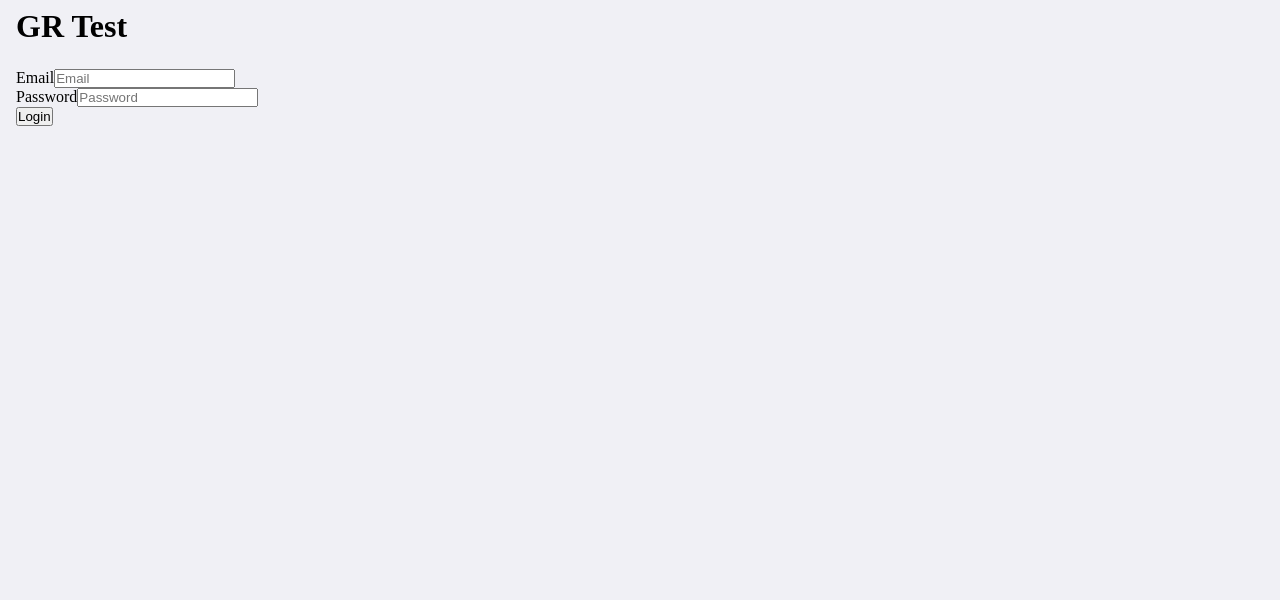
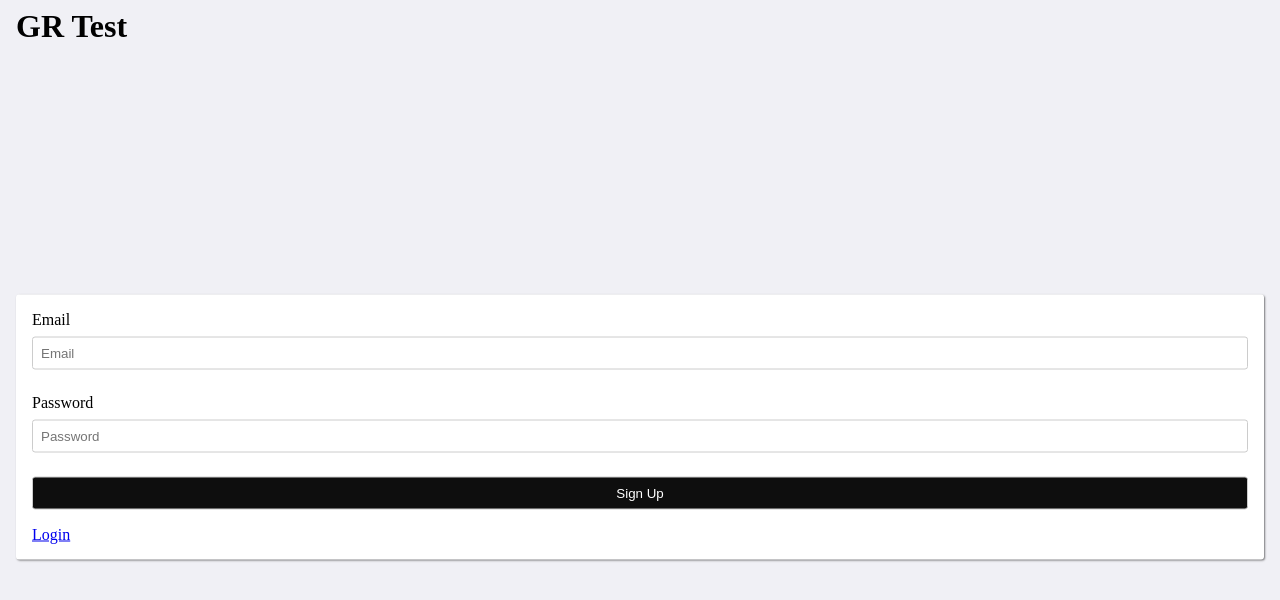
Before and after one commit to HoracioGutierrez/gr-test, a React (Vite) app: page / in a window 1280 px wide. Shown: the top 600 px of the page. Built offline with nearby package versions, Linux system fonts and the light colour scheme.

Commit message:
Add dynamic form to langin without login

```diff
--- a/src/index.scss
+++ b/src/index.scss
@@ -52,7 +52,6 @@ body {
 
 .userlist {
     display: grid;
-    //three columns same width
     grid-template-columns: repeat(3, calc((100% - 1rem) / 3) );
     grid-gap: 0.5rem;
     padding: 1rem 0;
@@ -96,6 +95,39 @@ body {
     flex-direction: column;
     gap: 1rem;
     padding: 1rem 0;
+}
+
+.form {
+    display: flex;
+    flex-direction: column;
+    gap: 1.5rem;
+}
+
+.form__control {
+    display: flex;
+    flex-direction: column;
+    gap: 0.5rem;
+}
+
+.form__input {
+    padding: 0.5rem;
+    border: 1px solid #ccc;
+    border-radius: 3px;
+}
+
+.form__submit-button {
+    padding: 0.5rem;
+    border: 1px solid #ccc;
+    border-radius: 3px;
+    background: rgb(14, 14, 14);
+    color: white;
+    cursor: pointer;
+    transition: all 0.3s ease;
+}
+
+.form__submit-button:hover {
+    background: #ccc;
+    color: black;
 }
 
 .profileform__control {
@@ -238,3 +270,22 @@ body {
     padding: 0.5rem 1rem;
     align-self: flex-start;
 }
+
+.flex {
+    display: flex;
+}
+
+.landing-form {
+    display: flex;
+    flex-direction: column;
+    gap: 1rem;
+    padding: 1rem;
+    border-radius: 3px;
+    position: absolute;
+    top : 50%;
+    left: 50%;
+    transform: translate(-50%, -50%);
+    box-shadow: 1px 1px 2px rgba(0, 0, 0, 0.5);
+    background-color: white;
+    width: calc(100% - 2rem);
+}
--- a/src/pages/Home.js
+++ b/src/pages/Home.js
@@ -1,13 +1,13 @@
 import React from 'react'
 import useUsersStore from '../api/usersStore'
 import Page from '../layout/Page'
-import LoginForm from './LoginForm'
+import HomeForm from './HomeForm'
 
 const Home = () => {
 
   const logged = useUsersStore(({ logged }) => logged)
 
-  if(!logged) return <LoginForm />
+  if(!logged) return <HomeForm/>
 
   return (
     <Page title='Welcome!'>
--- /dev/null
+++ b/src/pages/HomeForm.js
@@ -0,0 +1,23 @@
+import React, { useState } from 'react'
+import LoginForm from './LoginForm'
+import RegisterForm from './RegisterForm'
+
+const HomeForm = () => {
+
+    const [login, setLogin] = useState(false)
+
+    const toggleForm = () => {
+        setLogin(!login)
+    }
+
+    return (
+        <div className='landing-form flex'>
+            {login ? <LoginForm /> : <RegisterForm/>}
+            <a href="#" className='landing-form__link' onClick={toggleForm}>
+                {login ? 'Register' : 'Login'}
+            </a>
+        </div>
+    )
+}
+
+export default HomeForm
--- a/src/pages/LoginForm.js
+++ b/src/pages/LoginForm.js
@@ -33,17 +33,17 @@ const LoginForm = () => {
     }
 
     return (
-        <form onSubmit={handleSubmit}>
-            <div>
+        <form onSubmit={handleSubmit} className="form">
+            <div className='form__control'>
                 <label htmlFor="email">Email</label>
-                <input type="email" id="email" name="email" placeholder="Email" onChange={handleEmailChange} value={email} autoComplete="email" />
+                <input className='form__input' type="email" id="email" name="email" placeholder="Email" onChange={handleEmailChange} value={email} autoComplete="email" />
             </div>
-            <div>
+            <div className='form__control'>
                 <label htmlFor="password">Password</label>
-                <input type="password" id="password" name="password" placeholder="Password" onChange={handlePasswordChange} value={password} autoComplete="current-password" />
+                <input className='form__input' type="password" id="password" name="password" placeholder="Password" onChange={handlePasswordChange} value={password} autoComplete="current-password" />
             </div>
-            <div>
-                <button type="submit">Login</button>
+            <div className='form__control'>
+                <button className='form__submit-button' type="submit">Login</button>
             </div>
         </form>
     )
--- a/src/pages/Register.js
+++ b/src/pages/Register.js
@@ -2,58 +2,14 @@ import { createUserWithEmailAndPassword } from 'firebase/auth'
 import { addDoc, collection } from 'firebase/firestore'
 import React, { useState } from 'react'
 import { useNavigate } from 'react-router-dom'
-import { auth, db } from '../api/firebase'
 import Page from '../layout/Page'
+import RegisterForm from './RegisterForm'
 
 const Register = () => {
 
-    const [email, setEmail] = useState('')
-    const [password, setPassword] = useState('')
-    const navigate = useNavigate()
-
-    const handleSubmit = (e) => {
-        e.preventDefault()
-        createUserWithEmailAndPassword(auth, email, password)
-            .then(({user}) => {
-                return addDoc(collection(db,'users'), {
-                    email: email,
-                    uid: user.uid,
-                    createdAt: new Date(),
-                    updatedAt: new Date(),
-                })
-            })
-            .then(() => {
-                navigate('/login')
-            })
-            .catch((error) => {
-                const errorCode = error.code;
-                const errorMessage = error.message;
-            })
-    }
-
-    const handleEmailChange = (e) => {
-        setEmail(e.target.value)
-    }
-
-    const handlePasswordChange = (e) => {
-        setPassword(e.target.value)
-    }
-
     return (
         <Page>
-            <form onSubmit={handleSubmit}>
-                <div>
-                    <label htmlFor="email">Email</label>
-                    <input type="email" id="email" name="email" placeholder="Email" onChange={handleEmailChange} />
-                </div>
-                <div>
-                    <label htmlFor="password">Password</label>
-                    <input type="password" id="password" name="password" placeholder="Password" onChange={handlePasswordChange} />
-                </div>
-                <div>
-                    <button type="submit">Sign Up</button>
-                </div>
-            </form>
+            <RegisterForm/>
         </Page>
     )
 }
--- /dev/null
+++ b/src/pages/RegisterForm.js
@@ -0,0 +1,58 @@
+import { createUserWithEmailAndPassword } from 'firebase/auth'
+import { addDoc, collection } from 'firebase/firestore'
+import React, { useState } from 'react'
+import { useNavigate } from 'react-router-dom'
+import { auth, db } from '../api/firebase'
+
+const RegisterForm = () => {
+
+    const [email, setEmail] = useState('')
+    const [password, setPassword] = useState('')
+    const navigate = useNavigate()
+
+    const handleSubmit = (e) => {
+        e.preventDefault()
+        createUserWithEmailAndPassword(auth, email, password)
+            .then(({user}) => {
+                return addDoc(collection(db,'users'), {
+                    email: email,
+                    uid: user.uid,
+                    createdAt: new Date(),
+                    updatedAt: new Date(),
+                })
+            })
+            .then(() => {
+                navigate('/login')
+            })
+            .catch((error) => {
+                const errorCode = error.code;
+                const errorMessage = error.message;
+            })
+    }
+
+    const handleEmailChange = (e) => {
+        setEmail(e.target.value)
+    }
+
+    const handlePasswordChange = (e) => {
+        setPassword(e.target.value)
+    }
+
+    return (
+        <form onSubmit={handleSubmit} className="form">
+            <div className='form__control'>
+                <label htmlFor="email">Email</label>
+                <input className='form__input' type="email" id="email" name="email" placeholder="Email" onChange={handleEmailChange} />
+            </div>
+            <div className='form__control'>
+                <label htmlFor="password">Password</label>
+                <input className='form__input' type="password" id="password" name="password" placeholder="Password" onChange={handlePasswordChange} />
+            </div>
+            <div className='form__control'>
+                <button className='form__submit-button' type="submit">Sign Up</button>
+            </div>
+        </form>
+    )
+}
+
+export default RegisterForm
```
